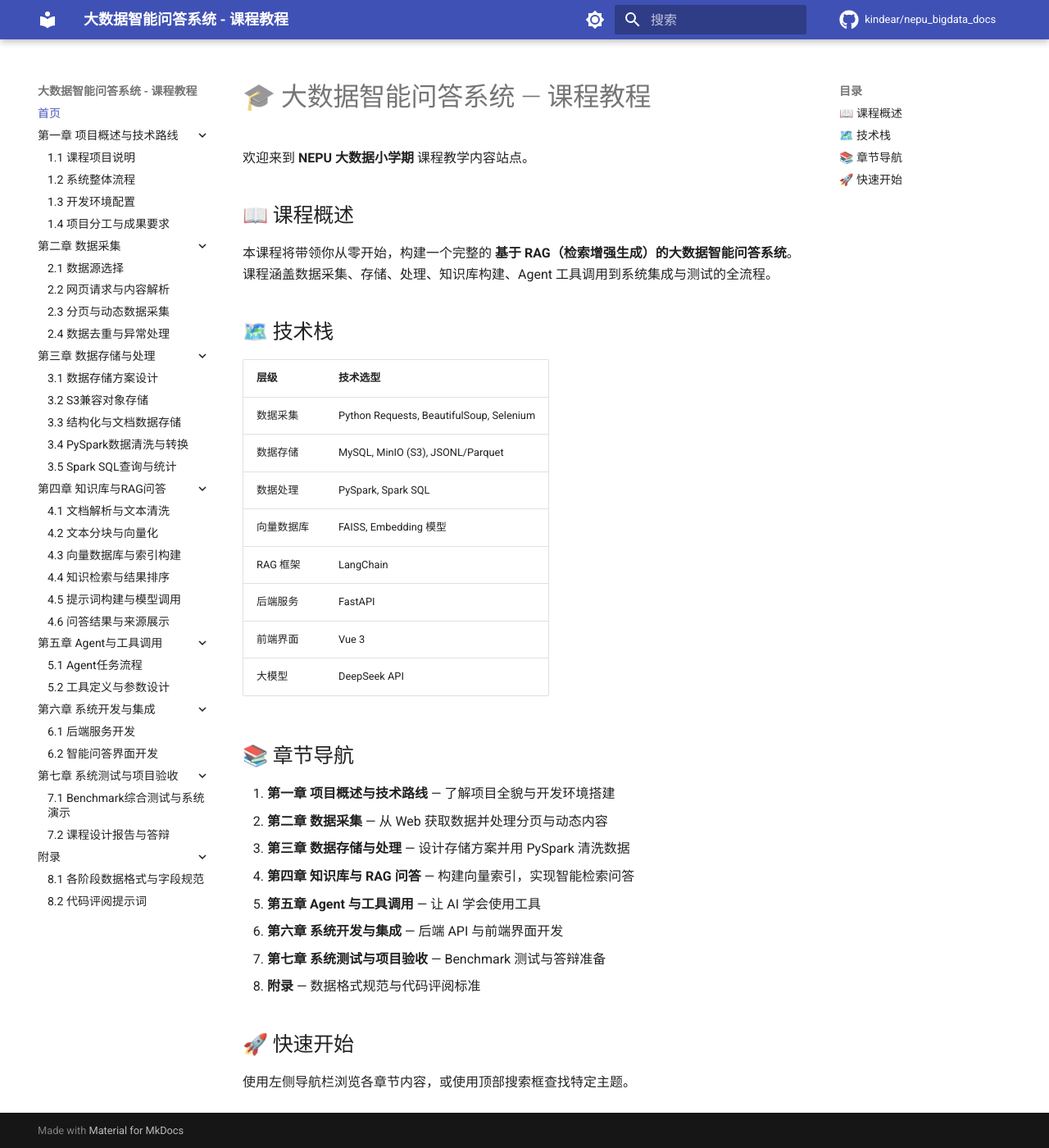
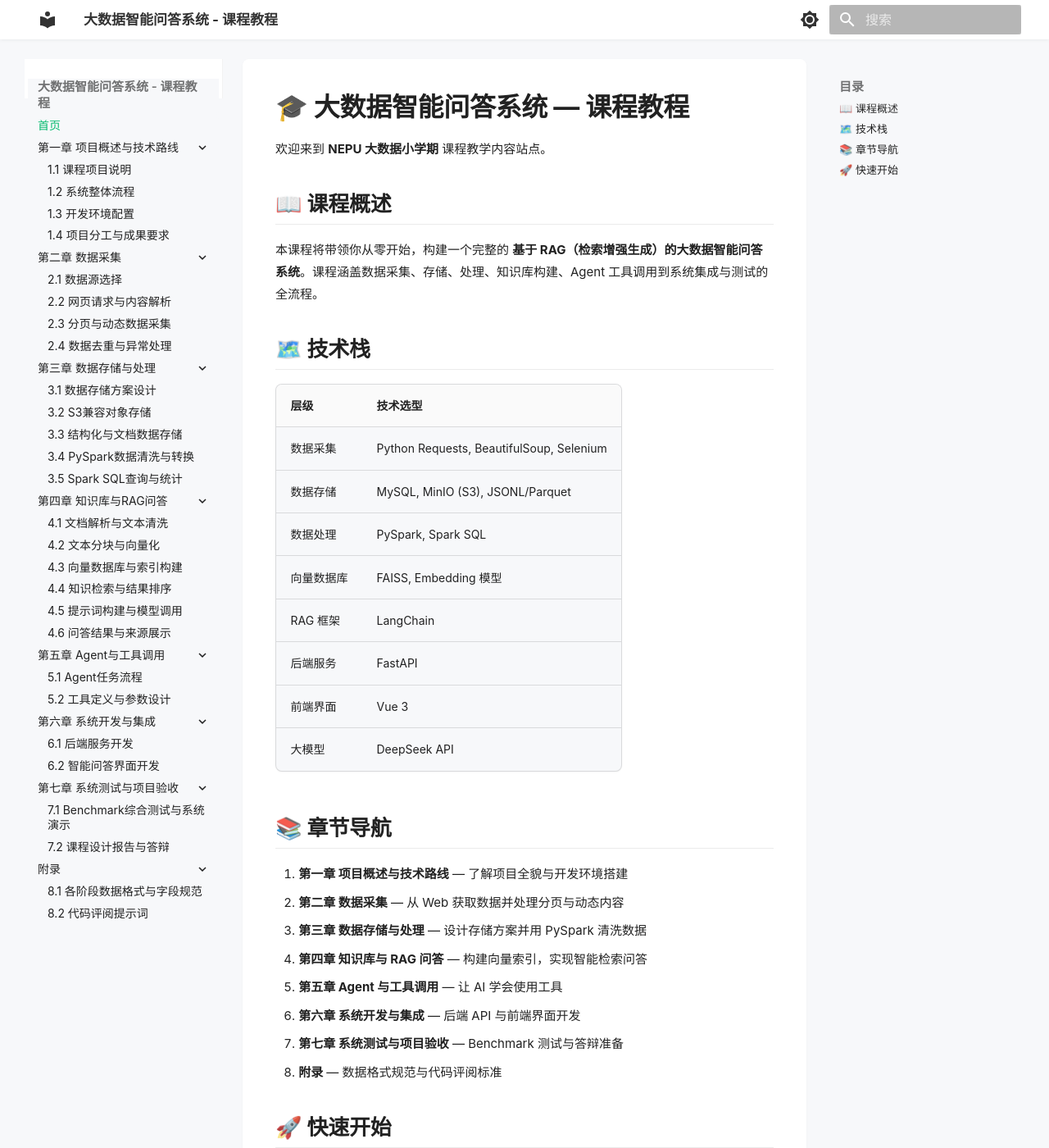
Before and after one commit to kindear/nepu_bigdata_docs, an MkDocs documentation site: the page built from docs/index.md, in a window 1280 px wide and 1400 px high. Shown: the whole window at 82% size. Built offline with MkDocs 1.6.1 and Material for MkDocs 9.7.7, drawn with Linux system fonts in a browser that asks for light colours; some web fonts are replaced; comment, search, counter and statistics services are not loaded.

Commit message:
css 优化

```diff
--- /dev/null
+++ b/docs/assets/stylesheets/extra.css
@@ -0,0 +1,209 @@
+/* ===== 语雀风格主题 (Yuque-inspired) ===== */
+
+/* ---- 主色调：语雀绿 ---- */
+:root {
+  --md-primary-fg-color: #00b96b;
+  --md-primary-fg-color--light: #33c785;
+  --md-primary-fg-color--dark: #009456;
+  --md-accent-fg-color: #00b96b;
+  --md-accent-fg-color--transparent: rgba(0, 185, 107, 0.1);
+
+  /* 默认背景与文字 */
+  --md-default-bg-color: #f7f8fa;
+  --md-default-fg-color--light: #555;
+  --md-default-fg-color--lighter: #888;
+  --md-typeset-color: #333;
+
+  /* 代码块 */
+  --md-code-bg-color: #f5f5f5;
+  --md-code-fg-color: #333;
+  --md-code-hl-color: rgba(0, 185, 107, 0.1);
+
+  /* 侧边栏 */
+  --md-nav-bg-color: #fff;
+
+  /* 圆角 */
+  --md-card-radius: 8px;
+  --md-code-radius: 6px;
+}
+
+/* ---- 浅色模式 ---- */
+[data-md-color-scheme="default"] {
+  --md-default-bg-color: #f7f8fa;
+  --md-typeset-a-color: #00b96b;
+  --md-footer-bg-color: #fff;
+  --md-footer-bg-color--dark: #f7f8fa;
+  --md-footer-fg-color: #888;
+  --md-footer-fg-color--light: #aaa;
+}
+
+/* ---- 深色模式 ---- */
+[data-md-color-scheme="slate"] {
+  --md-primary-fg-color: #00b96b;
+  --md-primary-fg-color--light: #33c785;
+  --md-primary-fg-color--dark: #009456;
+  --md-accent-fg-color: #00b96b;
+  --md-default-bg-color: #1a1a2e;
+  --md-default-fg-color--light: #bbb;
+  --md-typeset-color: #ddd;
+  --md-typeset-a-color: #33c785;
+  --md-code-bg-color: #252540;
+  --md-nav-bg-color: #1e1e34;
+}
+
+/* ===== 全局排版 ===== */
+.md-typeset {
+  font-size: .75rem;
+  line-height: 1.8;
+}
+
+/* 标题字重 */
+.md-typeset h1 {
+  font-weight: 700;
+  font-size: 1.6rem;
+  color: var(--md-typeset-color);
+  margin-bottom: .8rem;
+}
+.md-typeset h2 {
+  font-weight: 600;
+  font-size: 1.3rem;
+  margin-top: 1.8rem;
+  padding-bottom: .3rem;
+  border-bottom: 1px solid rgba(0, 0, 0, 0.08);
+}
+.md-typeset h3 {
+  font-weight: 600;
+  font-size: 1.1rem;
+  margin-top: 1.4rem;
+}
+
+/* ---- 内容区域卡片化 ---- */
+.md-main__inner {
+  margin-top: 1.2rem;
+}
+.md-content {
+  background: transparent;
+}
+.md-content__inner {
+  background: var(--md-nav-bg-color);
+  border-radius: var(--md-card-radius);
+  padding: 1.5rem 2rem;
+  box-shadow: 0 1px 3px rgba(0, 0, 0, 0.04), 0 1px 2px rgba(0, 0, 0, 0.02);
+}
+
+/* ---- 代码块圆角 ---- */
+.md-typeset pre > code {
+  border-radius: var(--md-code-radius);
+}
+.md-typeset code {
+  border-radius: 3px;
+  font-size: .85em;
+}
+
+/* ---- 侧边栏 ---- */
+.md-nav {
+  font-size: .7rem;
+}
+.md-nav__title {
+  font-weight: 600;
+  font-size: .75rem;
+  color: var(--md-default-fg-color--light);
+}
+.md-nav__item--section > .md-nav__link {
+  font-weight: 600;
+}
+.md-sidebar--primary {
+  background: var(--md-nav-bg-color);
+  border-right: 1px solid rgba(0, 0, 0, 0.05);
+}
+
+/* ---- 顶部导航栏 ---- */
+.md-header {
+  background: #fff;
+  color: #333;
+  box-shadow: 0 1px 4px rgba(0, 0, 0, 0.06);
+}
+.md-header[data-md-color-scheme="slate"] {
+  background: #1a1a2e;
+  color: #ddd;
+}
+.md-header__topic {
+  font-weight: 600;
+  font-size: .85rem;
+}
+.md-tabs {
+  background: #fff;
+  color: #555;
+  border-bottom: 1px solid rgba(0, 0, 0, 0.05);
+}
+
+/* ---- 表格 ---- */
+.md-typeset table:not([class]) {
+  border-radius: var(--md-card-radius);
+  overflow: hidden;
+  box-shadow: 0 1px 2px rgba(0, 0, 0, 0.04);
+  font-size: .7rem;
+}
+.md-typeset table:not([class]) th {
+  background: #fafafa;
+  font-weight: 600;
+}
+[data-md-color-scheme="slate"] .md-typeset table:not([class]) th {
+  background: #2a2a40;
+}
+
+/* ---- 引用块 ---- */
+.md-typeset blockquote {
+  border-left: 3px solid var(--md-accent-fg-color);
+  background: rgba(0, 185, 107, 0.04);
+  border-radius: 0 6px 6px 0;
+  padding: .6rem 1rem;
+}
+
+/* ---- 分割线 ---- */
+.md-typeset hr {
+  border-bottom: 1px solid rgba(0, 0, 0, 0.06);
+}
+
+/* ---- 页脚 ---- */
+.md-footer {
+  background: var(--md-default-bg-color) !important;
+  color: var(--md-default-fg-color--lighter) !important;
+}
+.md-footer-meta {
+  background: transparent !important;
+}
+
+/* ---- 搜索框 ---- */
+.md-search__input {
+  border-radius: 6px;
+  background: rgba(0, 0, 0, 0.04);
+}
+
+/* ---- TOC 目录 ---- */
+.md-sidebar--secondary .md-nav__link {
+  font-size: .65rem;
+}
+
+/* ---- 滚动条 ---- */
+::-webkit-scrollbar {
+  width: 6px;
+}
+::-webkit-scrollbar-thumb {
+  background: rgba(0, 0, 0, 0.15);
+  border-radius: 3px;
+}
+::-webkit-scrollbar-thumb:hover {
+  background: rgba(0, 0, 0, 0.25);
+}
+
+/* ---- 返回顶部按钮 ---- */
+.md-top {
+  border-radius: 20px;
+  box-shadow: 0 2px 8px rgba(0, 0, 0, 0.1);
+}
+
+/* ---- Mermaid 流程图 ---- */
+.mermaid {
+  text-align: center;
+}
--- a/mkdocs.yml
+++ b/mkdocs.yml
@@ -1,13 +1,13 @@
 site_name: 大数据智能问答系统 - 课程教程
 site_description: NEPU 大数据小学期课程教学内容 - 基于RAG的智能问答系统开发
 site_author: NEPU BigData Teaching Team
-repo_url: https://github.com/kindear/nepu_bigdata_docs
-repo_name: kindear/nepu_bigdata_docs
-edit_uri: blob/main/
 
 theme:
   name: material
   language: zh
+  font:
+    text: "-apple-system, BlinkMacSystemFont, Segoe UI, Roboto, Helvetica Neue, Arial, Noto Sans SC, sans-serif"
+    code: "JetBrains Mono, Fira Code, monospace"
   features:
     - navigation.instant
     - navigation.tracking
@@ -20,24 +20,29 @@ theme:
     - content.code.copy
   palette:
     - scheme: default
-      primary: indigo
-      accent: indigo
+      primary: custom
+      accent: custom
       toggle:
         icon: material/brightness-7
         name: 切换至深色模式
     - scheme: slate
-      primary: indigo
-      accent: indigo
+      primary: custom
+      accent: custom
       toggle:
         icon: material/brightness-4
         name: 切换至浅色模式
-  icon:
-    repo: fontawesome/brands/github
+
+extra_css:
+  - assets/stylesheets/extra.css
 
 markdown_extensions:
   - admonition
   - pymdownx.details
-  - pymdownx.superfences
+  - pymdownx.superfences:
+      custom_fences:
+        - name: mermaid
+          class: mermaid
+          format: !!python/name:pymdownx.superfences.fence_code_format
   - pymdownx.highlight:
       anchor_linenums: true
   - pymdownx.inlinehilite
```
